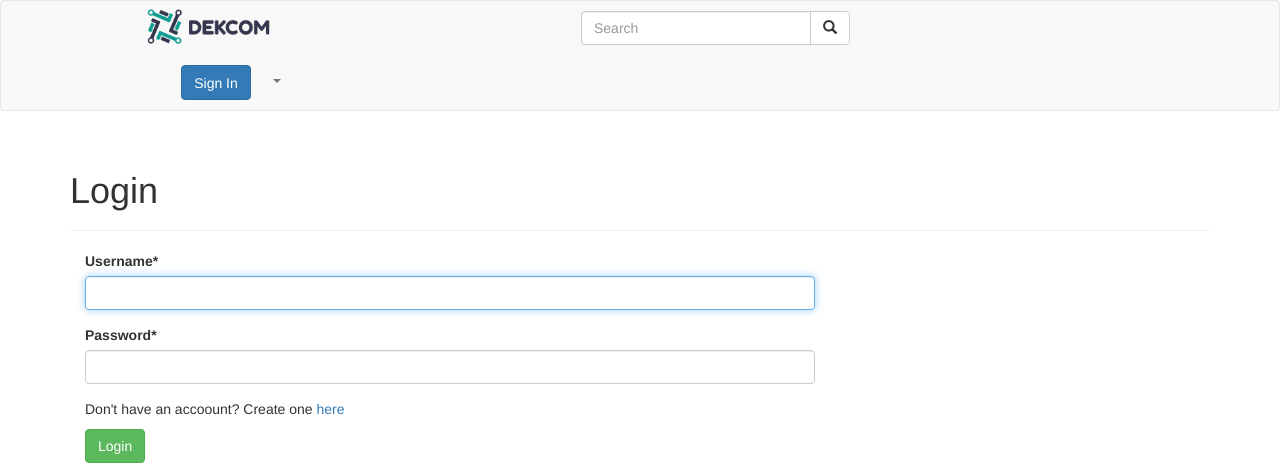
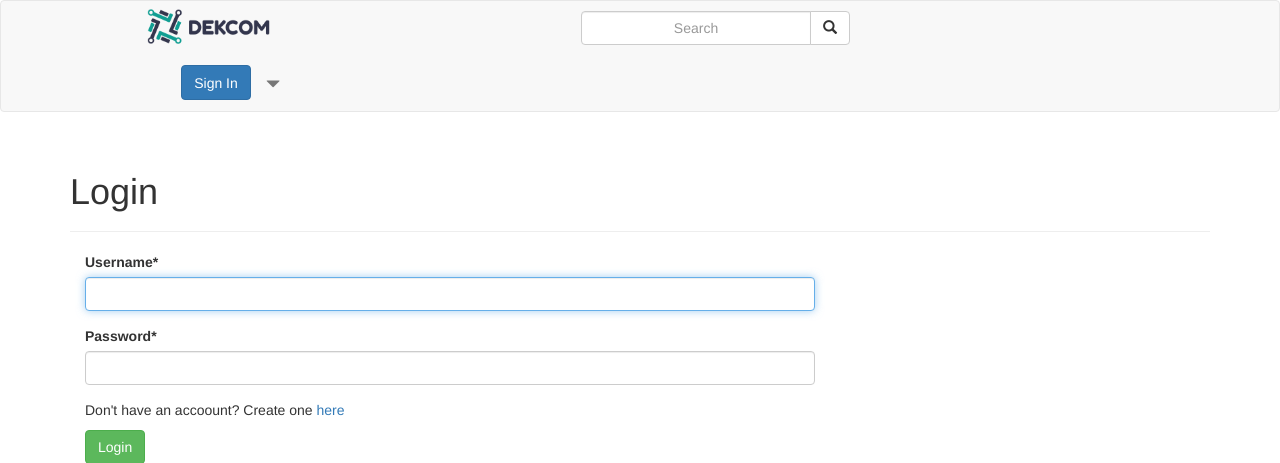
Before and after one commit to Jomsaruj/DEK-COM, a Django app: page /login/ in a window 1280 px wide. Shown: the top 463 px of the page. Run offline with Django 3.2, Linux system fonts and the light colour scheme; some libraries are stand-ins or nearby versions.

Commit message:
update NAV bar

```diff
--- a/portfolio/templates/portfolio/base.html
+++ b/portfolio/templates/portfolio/base.html
@@ -21,7 +21,7 @@
         </div>
         <form class="navbar-form navbar-left" style="vertical-align:middle;margin:10px 150px" action="#">
           <div class="input-group">
-            <input type="text" class="form-control" placeholder="Search" style="width: 230px">
+            <input type="text" class="form-control" placeholder="Search"   style="width: 230px; text-align: center">
               <div class="input-group-btn">
                 <button class="btn btn-default" type="submit">
                   <i class="glyphicon glyphicon-search"></i>
@@ -31,7 +31,7 @@
         </form>
         {% if user.is_authenticated %}
           <ul class="nav navbar-nav navbar-right">
-            <li class="dropdown"><a class="dropdown-toggle" data-toggle="dropdown" href="#">{{ request.user.username }}<span class="caret"></span></a>
+            <li class="dropdown" style="margin:3px 165px;"><a class="dropdown-toggle" data-toggle="dropdown" href="#">{{ request.user.username }}<span class="caret"></span></a>
               <ul class="dropdown-menu">
                 <li><a href="#">Profile</a></li>
                 <li><a href="#">My Blog</a></li>
@@ -42,11 +42,17 @@
           <ul class="nav navbar-nav navbar-left">
             <li><a href="/login"><button style="width: 70px; height: 35px; margin:-5px 150px;" type="button" class="btn btn-primary">Sign In</button></a></li>
                <li><div class="btn-group">
-                  <li class="dropdown" style="margin:0px -160px;"><a class="dropdown-toggle" data-toggle="dropdown" href="#"><span class="caret"></span></a>
-                    <ul class="dropdown-menu">
-                      <li><a href="/register">Registration</a></li>
-                      <li><a href="/login">Profile</a></li>
-                      <li><a href="/login">Job Opportunities</a></li>
+                <li class="dropdown" style="margin:3px -165px;">
+                  <a class="glyphicon glyphicon-triangle-bottom dropdown-toggle" data-toggle="dropdown" href="#"></a>
+                    <ul class="dropdown-menu pull-right" style="right: 15px;">
+                      <li><a href="/register"><button style="width: 300px; font-weight: 500;" type="button" class="btn btn-warning btn-block">Registration</button></a></li>
+                      <li class="divider"></li>
+                      <li><a href="/login"><span class="glyphicon glyphicon-user"></span> Profile</a></li>
+                      <li><a href="/login"><span class="glyphicon glyphicon-globe"></span> Job Opportunities</a></li>
+                      <li><a href="/login"><span class="glyphicon glyphicon-comment"></span> Find Friends</a></li>
+                      <li><a href="/login"><span class="glyphicon glyphicon-piggy-bank"></span> DekCom Coin</a></li>
+                      <li><a href="#"><span class="glyphicon glyphicon-stats"></span> Leaderboard</a></li>
+                      <li><a href="/login"><span class="glyphicon glyphicon-lock"></span> Your Personal Data Consent</a></li>
                     </ul>
                 </li>
           </ul>
```
